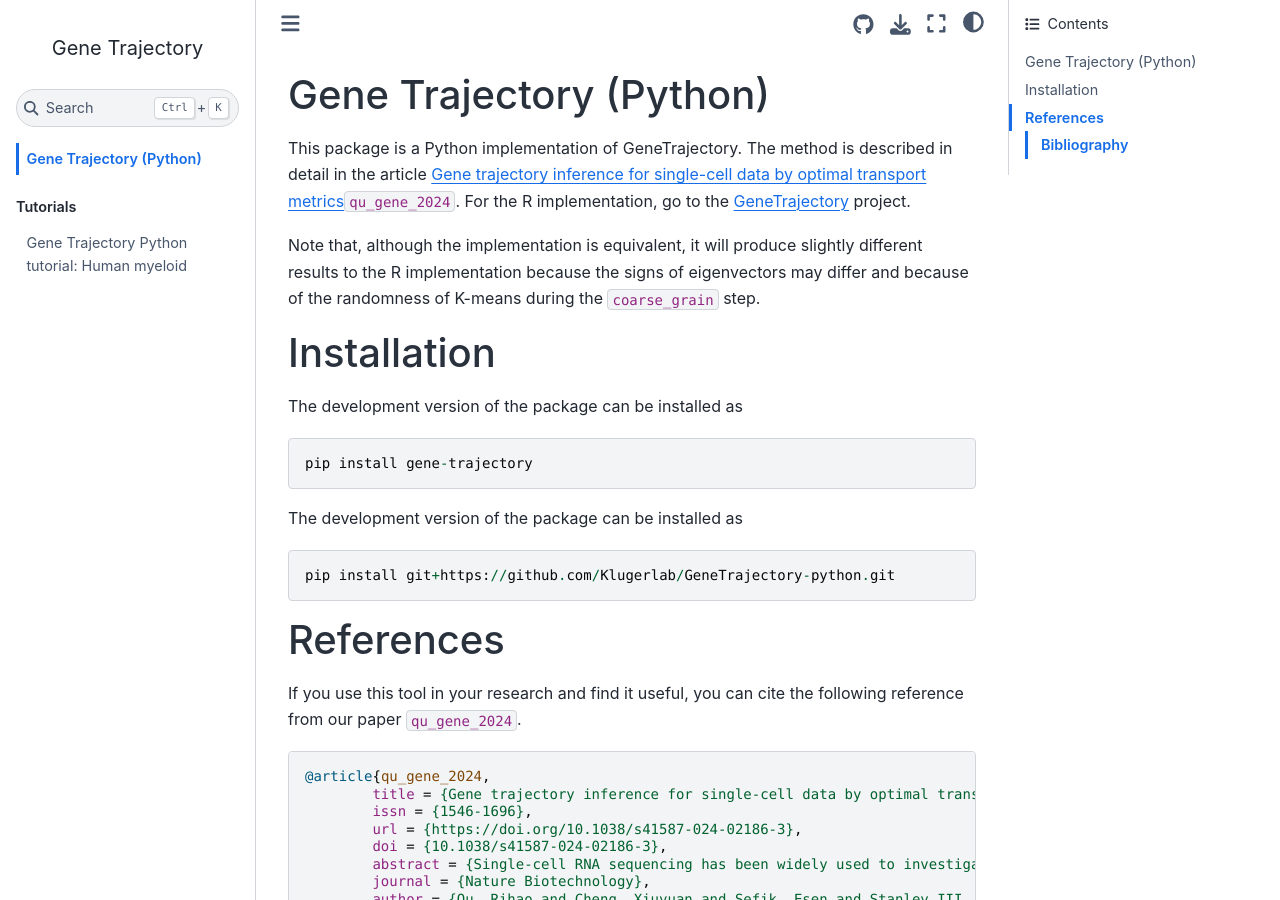
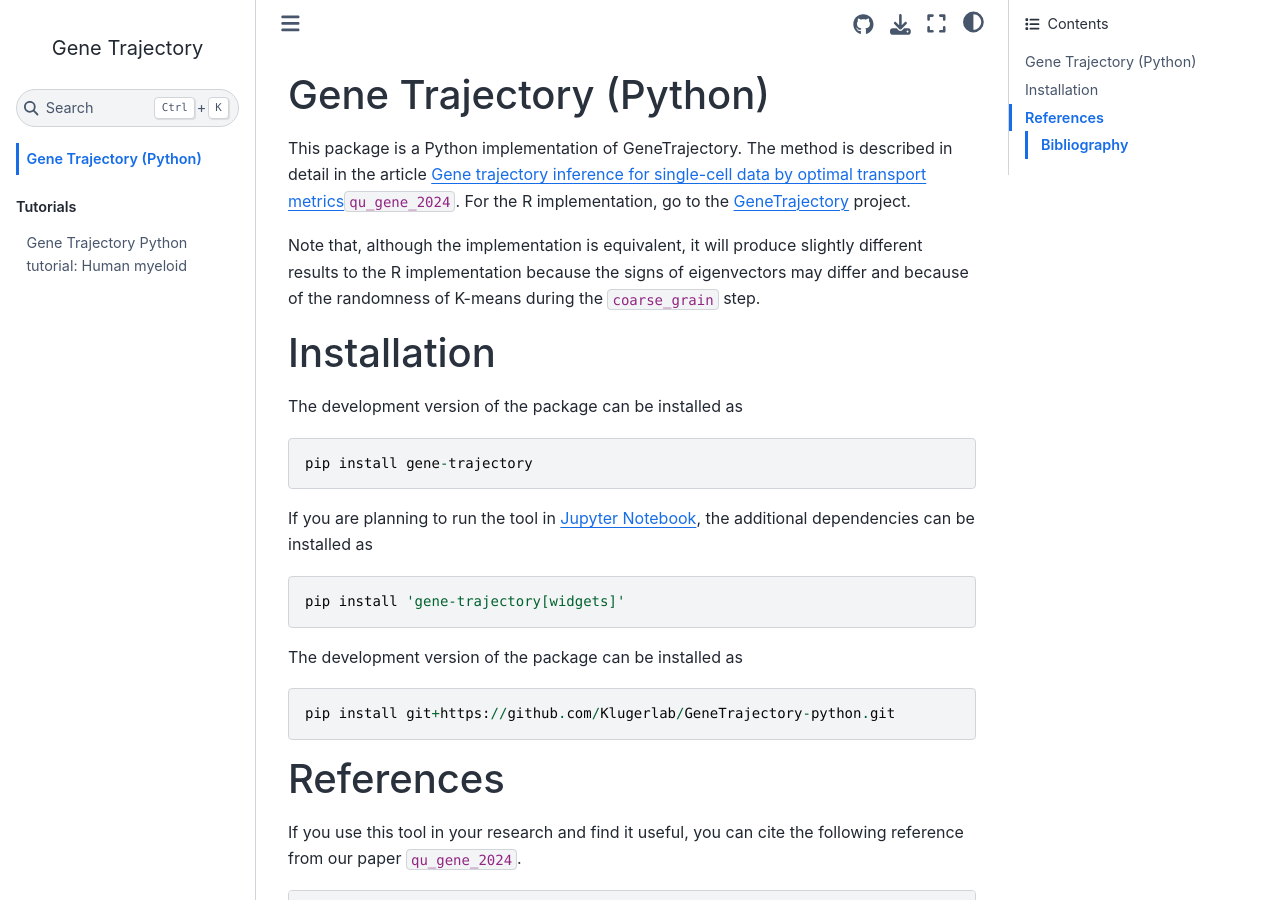
Before and after one commit to KlugerLab/GeneTrajectory-python, a Jupyter Book: the page built from docs/index.md, in a window 1280 px wide and 900 px high. Built offline with Jupyter Book 1.0.4 settings and Sphinx 7.4.7 and the Sphinx Book theme 1.1.4, drawn with Linux system fonts in a browser that asks for light colours; pages that are not in the unit, such as notebooks, are missing from menus; cross-references to code outside the pages are shown as plain code.

Commit message:
updated doc

````diff
--- a/docs/index.md
+++ b/docs/index.md
@@ -12,6 +12,12 @@ of the randomness of K-means during the `coarse_grain` step.
 The development version of the package can be installed as
 ```
 pip install gene-trajectory
+```
+
+If you are planning to run the tool in [Jupyter Notebook](https://jupyter.org/), the additional dependencies can be
+installed as
+```
+pip install 'gene-trajectory[widgets]'
 ```
 
 The development version of the package can be installed as
````
Also changed, not shown: docs/notebooks/tutorial_human_myeloid.ipynb.
